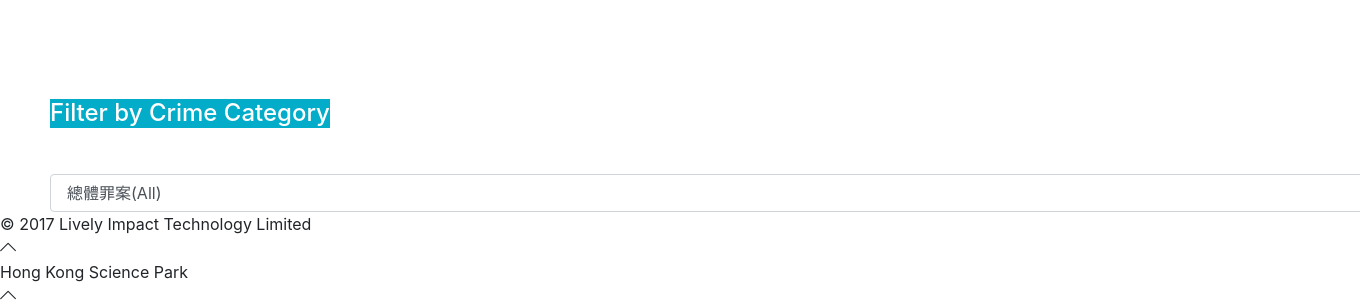
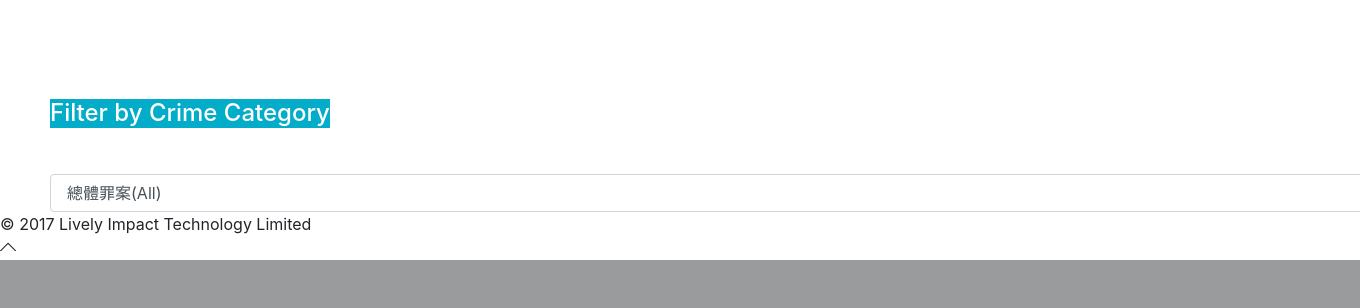
Before and after one commit to PharrellWANG/hkcm_on_linux_vm_on_mac, a Django app: page /hkcm/ in a window 1360 px wide; the page is wider, and only the part inside the window is pictured. Shown: the part 1217-1525 px from the top of that part. After the commit the page ends 1477 px from the top of that part, so only its background shows below. Run offline with Django 3.2, Linux system fonts and the light colour scheme; data that the repository does not hold is empty; some libraries are stand-ins or nearby versions.

Commit message:
fixed side bar and footer

```diff
--- a/templates/index.html
+++ b/templates/index.html
@@ -47,7 +47,7 @@
 </head>
 <!-- END HEAD -->
 
-<body class="page-header-fixed page-sidebar-closed-hide-logo page-content-white">
+<body class="page-header-fixed page-sidebar-closed-hide-logo page-content-white page-sidebar-fixed page-footer-fixed">
 <!-- BEGIN HEADER -->
 <div class="page-header navbar navbar-fixed-top">
     <!-- BEGIN HEADER INNER -->
@@ -212,20 +212,7 @@
         <i class="icon-arrow-up"></i>
     </div>
 </div>
-{#<div class="page-footer">#}
-{#    <div class="page-footer-inner">Science Park, HK#}
-{#    </div>#}
-{#    <div class="scroll-to-top">#}
-{#        <i class="icon-arrow-up"></i>#}
-{#    </div>#}
-{#</div>#}
-<div class="page-footer">
-    <div class="page-footer-inner"> Hong Kong Science Park
-    </div>
-    <div class="scroll-to-top">
-        <i class="icon-arrow-up"></i>
-    </div>
-</div>
+
 
 
 <script type="text/javascript" language="javascript" class="init">
```
Also changed, not shown: templates/charts.html (+1 -15 lines).
